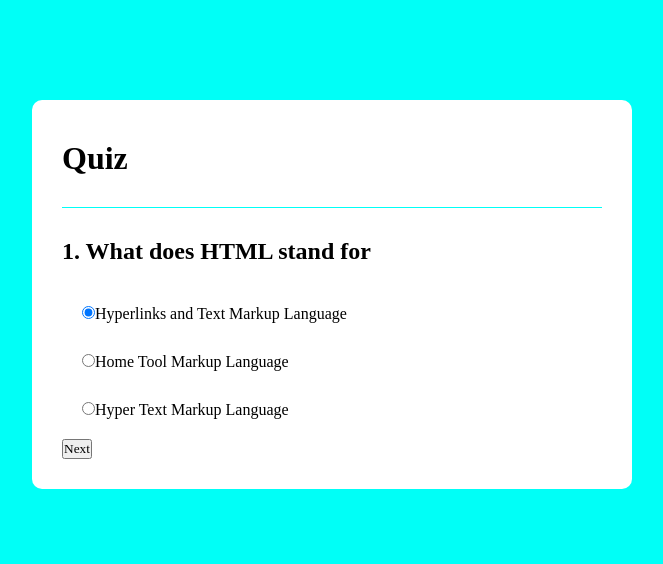
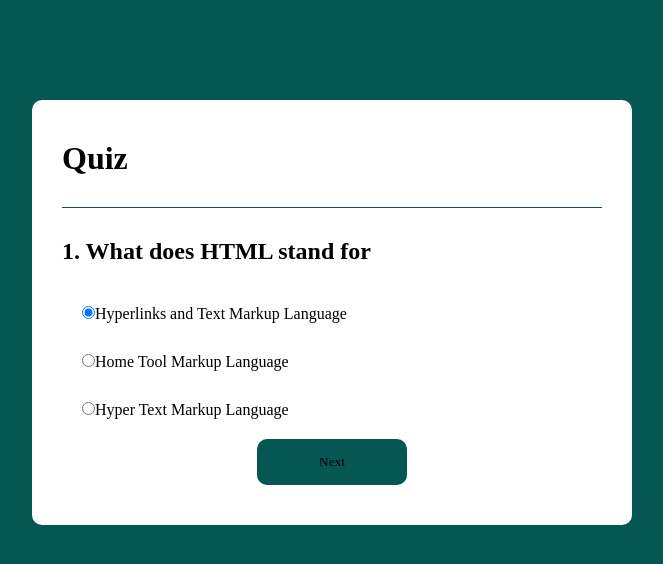
Before and after one commit to GNikhilSS/Satvic-Health, a plain HTML site: page index.html in a window 1280 px wide. Both pictures are taken after a click on the radio button "Hyperlinks and Text Markup Language". Shown: the whole page, without its empty margins (308-971 px from the left). Drawn offline with Linux system fonts and the light colour scheme.

Commit message:
01: quiz option#1

```diff
--- a/index.html
+++ b/index.html
@@ -2,7 +2,7 @@
 <html>
   <head>
     <title>Quiz App</title>
-        <link rel="stylesheet" type="text/css" href="style.css">
+    <link rel="stylesheet" type="text/css" href="style.css" />
   </head>
   <body>
     <div class="main-container">
@@ -11,14 +11,6 @@
         <h2 id="questionElement">Your question goes here</h2>
       </div>
       <div id="answerElement">
-                <!-- <button class="btn">Answer1</button>
-                <button class="btn">Answer1</button>
-                <button class="btn">Answer1</button>
-                <button class="btn">Answer1</button> -->
-                <div>
-                    <input id="option" type="radio" name="options"/>
-                    <label for="option">Option1</label>
-                </div>
       </div>
       <button id="nextButton">Next</button>
     </div>
--- a/script.js
+++ b/script.js
@@ -1,85 +1,30 @@
 const questions = [
   {
     question: "What does HTML stand for",
-        answers : [
-            {text: "Hyperlinks and Text Markup Language", value: 1},
-            {text: "Home Tool Markup Language", value: 2},
-            {text: "Hyper Text Markup Language", value: 3},
-        ]
+    answers: [
+      { text: "Hyperlinks and Text Markup Language", value: 1 },
+      { text: "Home Tool Markup Language", value: 2 },
+      { text: "Hyper Text Markup Language", value: 3 },
+    ],
   },
   {
     question: "Which HTML tag is used to define an internal stylesheet?",
-        answers : [
-            {text: "<css>", value: 1},
-            {text: "<style>", value: 2},
-            {text: "<script>", value: 3},
-        ]
+    answers: [
+      { text: "<css>", value: 1 },
+      { text: "<style>", value: 2 },
+      { text: "<script>", value: 3 },
+    ],
   },
   {
     question: "Which CSS property is used to change text color?",
-        answers : [
-            {text: "font-color", value: 1},
-            {text: "Hetext-color", value: 2},
-            {text: "color", value: 3},
-        ]
+    answers: [
+      { text: "font-color", value: 1 },
+      { text: "Hetext-color", value: 2 },
+      { text: "color", value: 3 },
+    ],
   },
-    {
-        question: "How do you add a comment in CSS?",
-        answers : [
-            {text: "// comment", value: 1},
-            {text: "<!-- comment -->", value: 2},
-            {text: "/* comment */", value: 3},
-        ]
-    },
-    {
-        question: "Which JavaScript method is used to select an element by ID?",
-        answers : [
-            {text: "getElementsByClassName()", value: 1},
-            {text: "getElementById()", value: 2},
-            {text: "querySelectorAll()", value: 3},
-        ]
-    },
-    {
-        question: "What does DOM stand for?",
-        answers : [
-            {text: "Document Object Mapping", value: 1},
-            {text: "Data Object Model", value: 2},
-            {text: "Document Object Model", value: 3},
-        ]
-    },
-    {
-        question: "Which of the following is NOT a valid JavaScript data type?",
-        answers : [
-            {text: " String", value: 1},
-            {text: "Boolean", value: 2},
-            {text: "Float", value: 3},
-        ]
-    },
-    {
-        question: "Which CSS property is used to make a website responsive?",
-        answers : [
-            {text: "position", value: 1},
-            {text: "transition", value: 2},
-            {text: "media", value: 3},
-        ]
-    },
-    {
-        question: "In React, what is used to pass data from parent to child component?",
-        answers : [
-            {text: "Props", value: 1},
-            {text: "State", value: 2},
-            {text: "Context", value: 3},
-        ]
-    },
-    {
-        question: "Which attribute is used in HTML to provide alternate text for an image?",
-        answers : [
-            {text: "alt", value: 1},
-            {text: "title", value: 2},
-            {text: "src", value: 3},
-        ]
-    },
-]
+
+];
 
 const questionElement = document.getElementById("questionElement");
 const answerElement = document.getElementById("answerElement");
@@ -90,7 +35,7 @@ let A_s = 0;
 let B_s = 0;
 let C_s = 0;
 
-function startQuiz(){
+function startQuiz() {
   currentQuestionIndex = 0;
   A_s = 0;
   B_s = 0;
@@ -99,22 +44,22 @@ function startQuiz(){
   showQuestion();
 }
 
-function showQuestion(){
+function showQuestion() {
   resetState();
   let currentQuestion = questions[currentQuestionIndex];
   let questionNo = currentQuestionIndex + 1;
   questionElement.innerHTML = questionNo + ". " + currentQuestion.question;
 
-    currentQuestion.answers.forEach(answer =>{
+  currentQuestion.answers.forEach((answer) => {
     const container = document.createElement("div");
     container.classList.add("btn");
     answerElement.appendChild(container);
 
-        let idOverall = "option" + answer.value;
+    let idOverall = "option" + questionNo + answer.value;
     const optionInput = document.createElement("input");
-        optionInput.type = "radio"
+    optionInput.type = "radio";
     optionInput.id = idOverall;
-        optionInput.name = "option" + questionNo;
+    optionInput.name = "option";
     optionInput.value = answer.value;
     container.appendChild(optionInput);
 
@@ -123,62 +68,67 @@ function showQuestion(){
     optionLabel.textContent = answer.text;
     container.appendChild(optionLabel);
 
+    optionInput.addEventListener("click", selectOption);
 
-        container.addEventListener("click", selectAnswer);
   });
   nextButton.style.display = "none";
 }
 
-function resetState(){
+function resetState() {
   answerElement.innerHTML = "";
 }
 
-function selectAnswer(e){
-    let selectedBtn = e.target;
-    let isvalue = selectedBtn.dataset.value;
-    if (isvalue === "1"){
+function selectOption() {
+  Array.from(answerElement.children).forEach(button =>{
+      if(button.selected === "true"){
+          button.classList.add("correct");
+      }
+      button.disabled = true;
+  });
+  nextButton.style.display = "block";
+}
+
+function checkOption() {
+  console.log(document.querySelectorAll(`input[name="option"]`))
+  let selectedBtn = document.querySelector(`input[name="option"]:checked`)
+  console.log(selectedBtn);
+  let isValue = selectedBtn.value;
+  if (isValue === "1") {
     selectedBtn.classList.add("correct");
     A_s = A_s + 1;
-    } else if (isvalue === "2"){
+  } else if (isValue === "2") {
     selectedBtn.classList.add("correct");
     B_s = B_s + 1;
-    } else if (isvalue === "3"){
+  } else if (isValue === "3") {
     selectedBtn.classList.add("correct");
     C_s = C_s + 1;
   }
-    // Array.from(answerElement.children).forEach(button =>{
-    //     if(button.dataset.value === "true"){
-    //         button.classList.add("correct");
-    //     }
-    //     button.disabled = true;
-    // });
   nextButton.style.display = "block";
 }
 
-function handleNextButton(){
-    currentQuestionIndex ++;
-    if(currentQuestionIndex < questions.length){
+function handleNextButton() {
+  currentQuestionIndex++;
+  checkOption();
+  if (currentQuestionIndex < questions.length) {
     showQuestion();
-    }
-    else{
+  } else {
     showScore();
   }
 }
 
-function showScore(){
+function showScore() {
   resetState();
   questionElement.innerHTML = `A: ${A_s} B: ${B_s} C: ${C_s}`;
   nextButton.innerHTML = "Play Again";
   nextButton.style.display = "block";
 }
 
-nextButton.addEventListener("click", ()=>{
-    if(currentQuestionIndex < questions.length){
+nextButton.addEventListener("click", () => {
+  if (currentQuestionIndex < questions.length) {
     handleNextButton();
-    }
-    else{
+  } else {
     startQuiz();
   }
 });
 
-startQuiz()
+startQuiz();
--- a/style.css
+++ b/style.css
@@ -5,7 +5,7 @@
     box-sizing: border-box;
 }
 :root{
-    --main-color: rgb(0, 255, 247);
+    --main-color: rgb(6, 87, 84);
     --primary-color: #fff;
 }
 body{
@@ -43,11 +43,7 @@ body{
 .btn:disabled{
     cursor: no-drop;
 }
-<<<<<<< HEAD
-#next-btn{
-=======
 #nextButton{
->>>>>>> 316cad7 (Initial commit)
     background-color: var(--main-color);
     width: 150px;
     padding: 15px 40px;
```
Also changed, not shown: changes.txt. Lines whose indentation alone changed are shown as unchanged.
